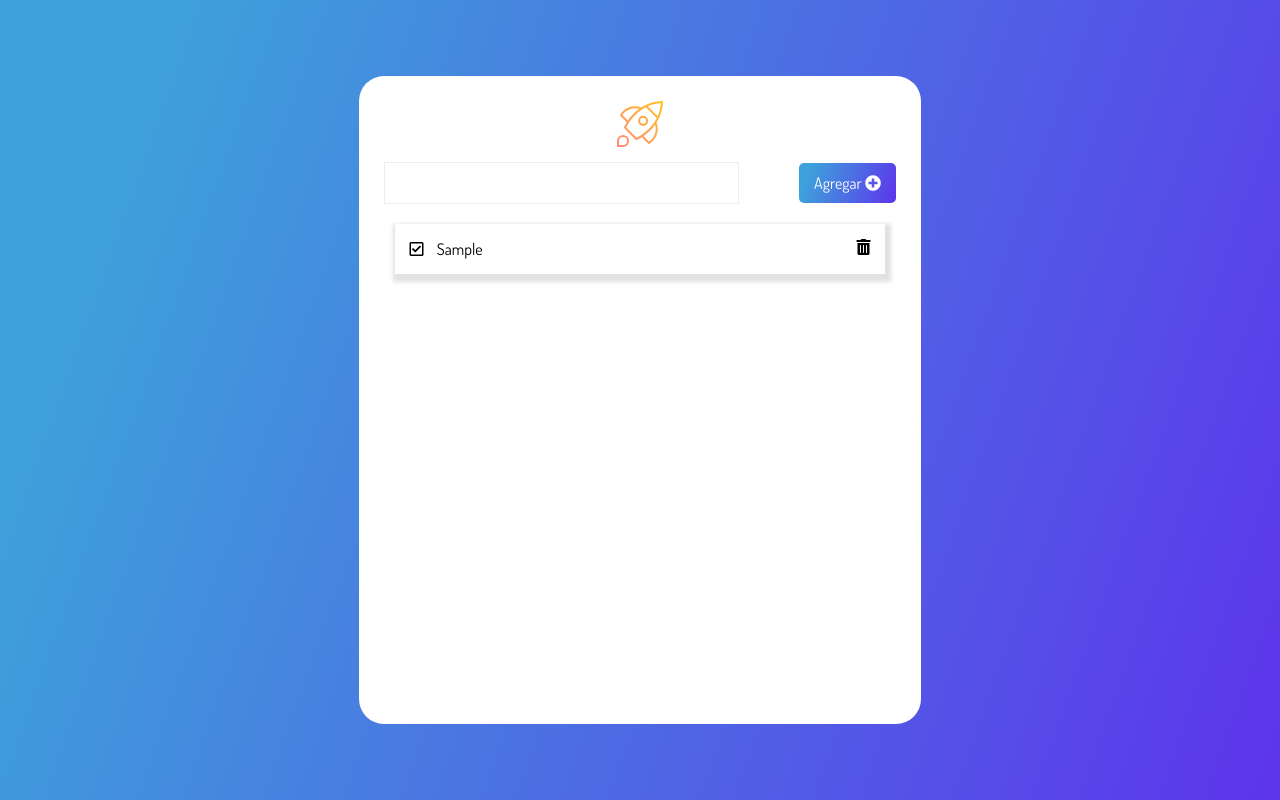
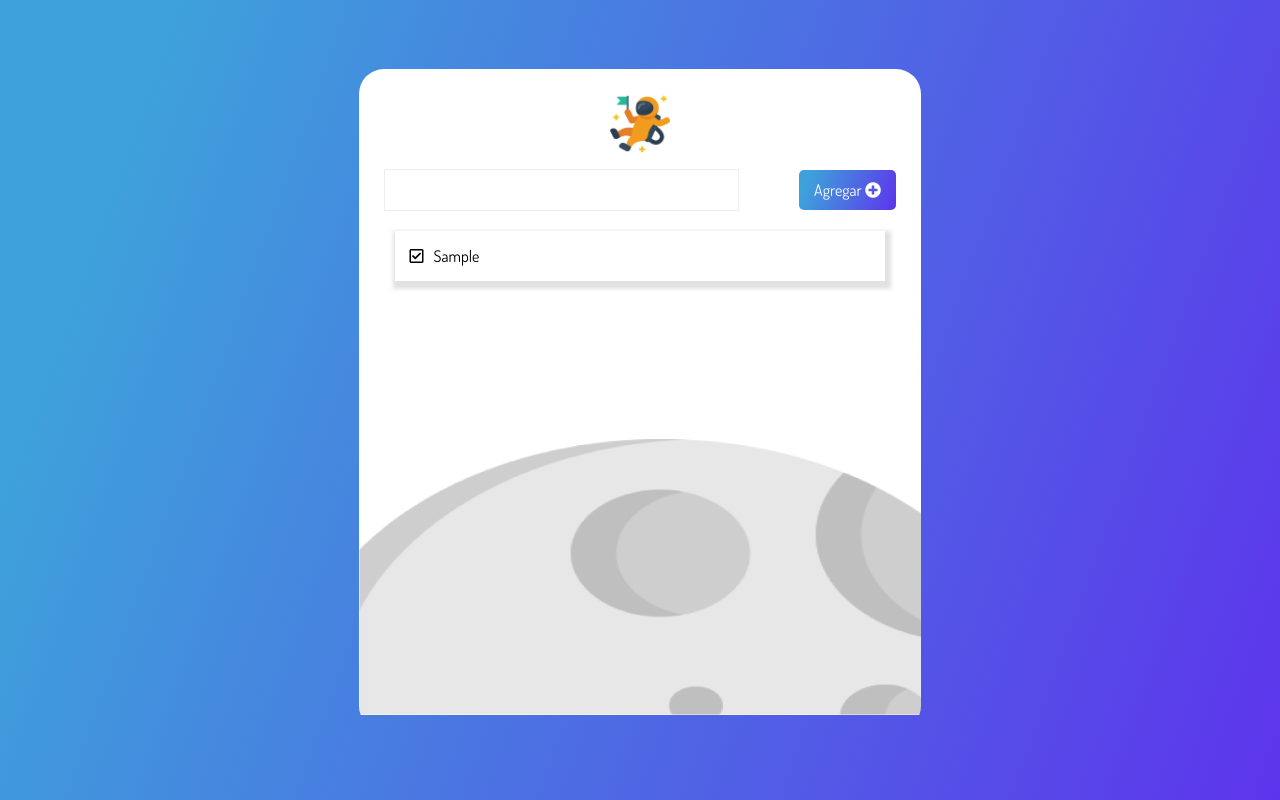
Before and after one commit to YorlinPacha/Mi-To-Do-List, a plain HTML site: page index.html in a window 1280 px wide. Both pictures are taken after typing "Sample" into the empty fields and a click on the button "Agregar". Drawn offline with Linux system fonts and the light colour scheme.

Commit message:
Clase4 completada

```diff
--- a/index.html
+++ b/index.html
@@ -20,7 +20,7 @@
   <body>
     <main>
       <div class="mainCard">
-        <div class="title"><img src="./assets/rocket.svg" /></div>
+        <div class="title"><img class="icono" src="./assets/astronauta.png" /></div>
         <div>
           <form action="">
             <input
--- a/script.js
+++ b/script.js
@@ -1,3 +1,5 @@
+// Proteger nuestro codigo IIFE
+(() => {
   // obtenemos los datos del boton por medio de Atributos de datos
   const btn = document.querySelector("[data-form-btn]");
 
@@ -14,23 +16,46 @@ const createTask = (evento) => {
     const task = document.createElement("li"); // Creamos todo el elemento "li"  2 parte
     task.classList.add("card"); // crear una nueva clase a este elemento
     input.value = " "; // ser borrada aqui
+
     //   ------- Agregaremos contenido al HTML   y usaremos template strings (para convinar etiquetas html)-----
-  const content = `<div>
-<i class="far fa-check-square icon"></i>
-<span class="task">${value}</span>
-</div>
+    //Creamos el div
+    const taskContent = document.createElement("div");
+    taskContent.appendChild(checkComplete()); // Agregar el hijo al div que ya  esta creado con la funcion(<i class="far fa-check-square icon"></i>)
+    //Creamos el span
+    const titleTask = document.createElement("span");
+    titleTask.classList.add("task");
+    titleTask.innerText = value;
+    taskContent.appendChild(titleTask); //Agrgar al elemento padre
+
+    const content = `
 <i class="fas fa-trash-alt trashIcon icon"></i>`;
+
+    //Origial, el nuevo esta arriba de este (descompuesto para ir mostrandose)
+    //  const content = `<div>                     2) en este paso se creara un div con js
+    // <i class="far fa-check-square icon"></i>    1)lo convertiremos en un elemento que vivira en una funcion para luego llamarla (se creara en la funcion checkComplete)
+    // <span class="task">${value}</span>
+    // </div>
+    // <i class="fas fa-trash-alt trashIcon icon"></i>`;
+
     // ------ Agregar el contenido al elemento  li
-  task.innerHTML = content;
+    //task.innerHTML = content;  Original
+    task.appendChild(taskContent);
     // ----------------------------- Termina la tarea ----------------------------------------------
 
     // Ahora se agregara toda nuestra TAREA al elemento lista
     list.appendChild(task); // Al elemento lista quiero agregarle un hijo.  (padre-lista) (hijo-tarea)
-  console.log(content); // mostrara el nuevo contenido
+    //console.log(content);  mostrara el nuevo contenido
   };
 
   //llamar a la funcion
   btn.addEventListener("click", createTask);
+  // llamar funcion check ( crearemos toda la linea de codigo de arriba)
+  const checkComplete = () => {
+    const i = document.createElement("i");
+    i.classList.add("far", "fa-check-square", "icon");
+    i.addEventListener("click", completeTask); // Al hacer click llamamos la funcion
+    return i;
+  };
 
   // funcion antes de implementar Arrow function
 
@@ -39,3 +64,16 @@ btn.addEventListener("click", createTask);
   //   const input = document.querySelector("[data-form-input]");
   //   console.log(input.value);
   // });
+
+  // Añadir el listener para el icono check cambie
+  // event = muesta todo un objeto y hace referencia al elemento que se esta realizando la accion, mostrando toda una lista de informacion (inspet)
+  // target = saber cual es el elemento que esta tocando el usuario
+  const completeTask = (event) => {
+    // console.log(event); para ver toda la informacion
+    const element = event.target;
+    element.classList.toggle("fas"); // cambiar forma del icono
+    element.classList.toggle("completeIcon"); // clse para cambiar color, esta en styles
+    element.classList.toggle("far");
+    // toogle = verifica si existe o no la clase, si existe la quita, si no la agrega
+  };
+})();
--- a/styles.css
+++ b/styles.css
@@ -1,16 +1,12 @@
 * {
   margin: 0;
   padding: 0;
-  font-family: 'Dosis', sans-serif;
+  font-family: "Dosis", sans-serif;
   font-size: 16px;
 }
 
 main {
-  background-image: linear-gradient(
-    109.6deg,
-    rgba(62, 161, 219, 1) 11.2%,
-    rgba(93, 52, 236, 1) 100.2%
-  );
+  background-image: linear-gradient(109.6deg, rgba(62, 161, 219, 1) 11.2%, rgba(93, 52, 236, 1) 100.2%);
   width: 100vw;
   height: 100vh;
   display: flex;
@@ -29,12 +25,20 @@ form {
 .mainCard {
   width: 40vw;
   border-radius: 25px;
-  background-color: #fff;
+  background: url(./assets/fondoLuna2.png);
+  background-size: cover;
+  background-repeat: no-repeat;
+  background-position: center;
+  background-position-y: -410px;
+  /* background-color: #f8fafb; */
   padding: 25px;
 }
 
+.icono {
+  width: 60px;
+}
 .title {
-  font-family: 'Dosis', sans-serif;
+  font-family: "Dosis", sans-serif;
   display: flex;
   justify-content: center;
   align-content: center;
@@ -55,11 +59,7 @@ form {
 
 .btnCreate {
   padding: 10px 15px;
-  background-image: linear-gradient(
-    109.6deg,
-    rgba(62, 161, 219, 1) 11.2%,
-    rgba(93, 52, 236, 1) 100.2%
-  );
+  background-image: linear-gradient(109.6deg, rgba(62, 161, 219, 1) 11.2%, rgba(93, 52, 236, 1) 100.2%);
   border: none;
   color: #fff;
   border-radius: 5px;
```
Also changed, not shown: assets/astronauta.png (added), assets/fondo-luna.png (added), assets/fondoLuna2.png (added), assets/luna.png (added). Lines whose indentation alone changed are shown as unchanged.
